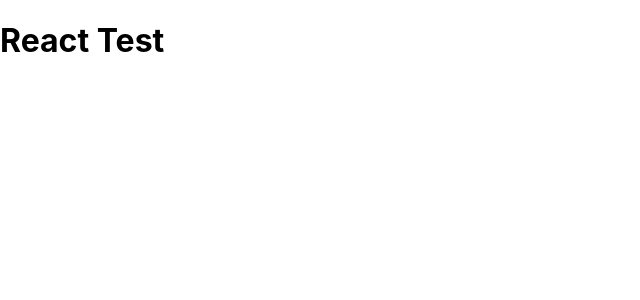
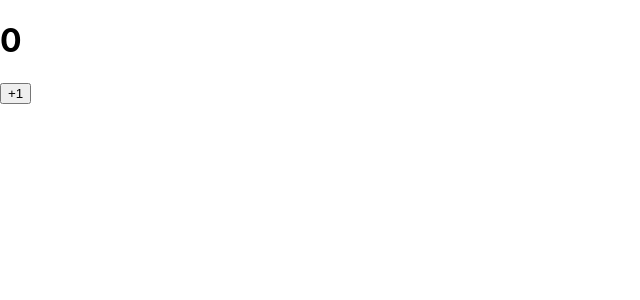
Before and after one commit to Kim-Dong-Kyu/ReactJS, a React (Create React App) app in the folder hello-react/: page / in a window 1280 px wide. Shown: the top 300 px of the page, without its empty margins (0-640 px from the left). Built offline with nearby package versions, Linux system fonts and the light colour scheme.

Commit message:
class state

```diff
--- a/hello-react/src/App.css
+++ b/hello-react/src/App.css
@@ -37,7 +37,7 @@
   }
 }
 
-.reaTestct-{
+.react-Test{
   background-color: yellow;
   color : orange;
   font-size : 48px;
--- a/hello-react/src/App.js
+++ b/hello-react/src/App.js
@@ -1,11 +1,9 @@
 import logo from './logo.svg'; /*import 특저 파일을 불러 오는 것을 의미*/
-//import './App.css';
-import React,{Component} from'react';
+import './App.css';
+import Counter from './state/Counter';
 
-class App extends Component{
-  render(){
-    const v_react =  "React";
-    return <h1 className="react-Test">{v_react} Test</h1>
+  const App = () => {
+    return <Counter>리액트</Counter>
   }
-}
+
 export default App;
--- /dev/null
+++ b/hello-react/src/state/Counter.js
@@ -0,0 +1,31 @@
+import React, { Component } from 'react';
+import PropTypes from 'prop-types';
+
+class Counter extends Component {
+    state = {
+        number : 0
+    }
+    render() {
+        const{number} = this.state; //state 값 조회는 this.state로
+        return (
+            <div>
+                <h1>{number}</h1>
+                <button onClick={()=> {
+                    this.setState(
+                        {
+                            number : number +1
+                        },
+                        () => {
+                            console.log("setState callback!")
+                            console.log(this.state);
+                        }
+                    )
+                }}>
+                    +1
+                </button>
+            </div>
+        );
+    }
+}
+
+export default Counter;
```
Also changed, not shown: hello-react/src/MyComponent/InnerProps.js (added, +20 -0 lines), hello-react/src/MyComponent/MyComponent.js (added, +13 -0 lines), hello-react/src/MyComponent/MyComponent_children.js (added, +17 -0 lines).
